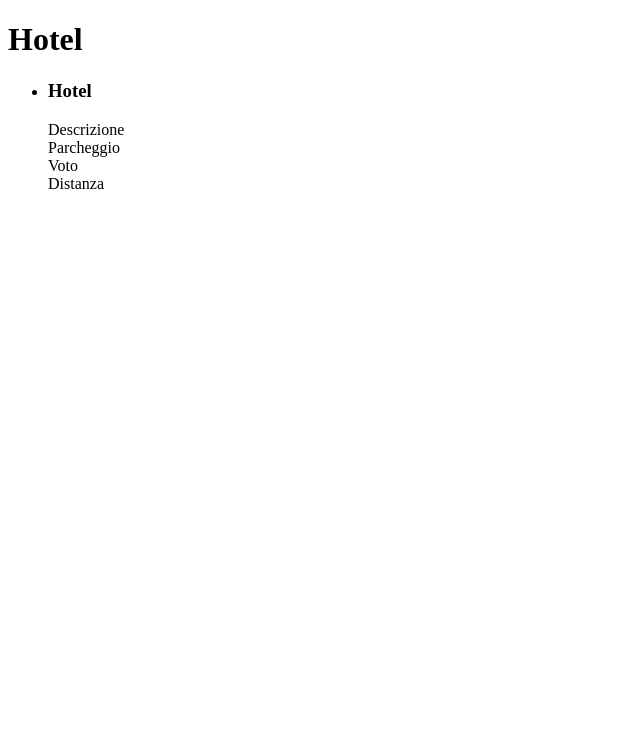
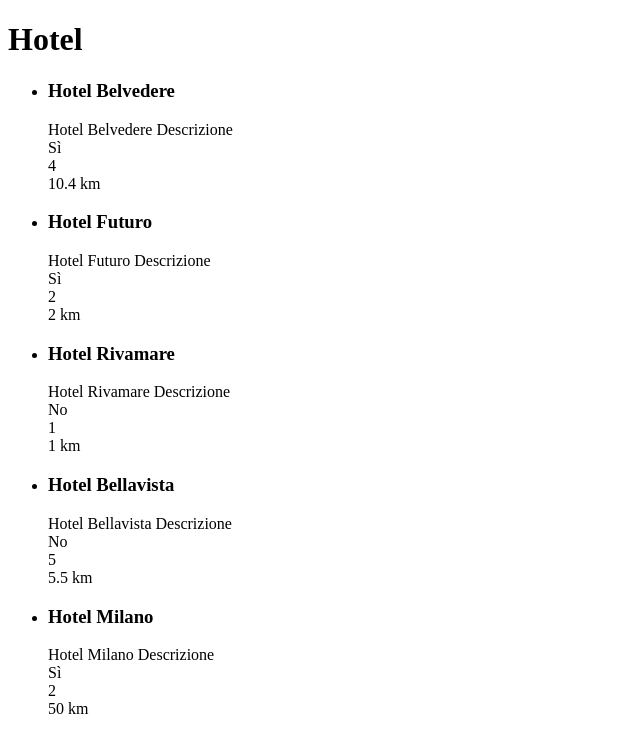
Before and after one commit to easygode/php-hotel, a PHP site: page / in a window 1280 px wide. Shown: the top 753 px of the page, without its empty margins (0-640 px from the left). Run offline with PHP 8.4, Linux system fonts and the light colour scheme.

Commit message:
print of hotel data

```diff
--- a/index.php
+++ b/index.php
@@ -54,13 +54,15 @@ $hotels = [
     <h1>Hotel</h1>
 
     <ul>
+        <?php foreach($hotels as $hotel) { ?>
         <li>
-            <h3>Hotel</h3>
-            <div>Descrizione</div>
-            <div>Parcheggio</div>
-            <div>Voto</div>
-            <div>Distanza</div>
+            <h3><?php echo $hotel['name']; ?></h3>
+            <div><?php echo $hotel['description']; ?></div>
+            <div><?php echo $hotel['parking'] === true ? 'Sì' : 'No'; ?></div>
+            <div><?php echo $hotel['vote']; ?></div>
+            <div><?php echo $hotel['distance_to_center']; ?> km</div>
         </li>
+        <?php } ?>
     </ul>
 </body>
 </html>
```
